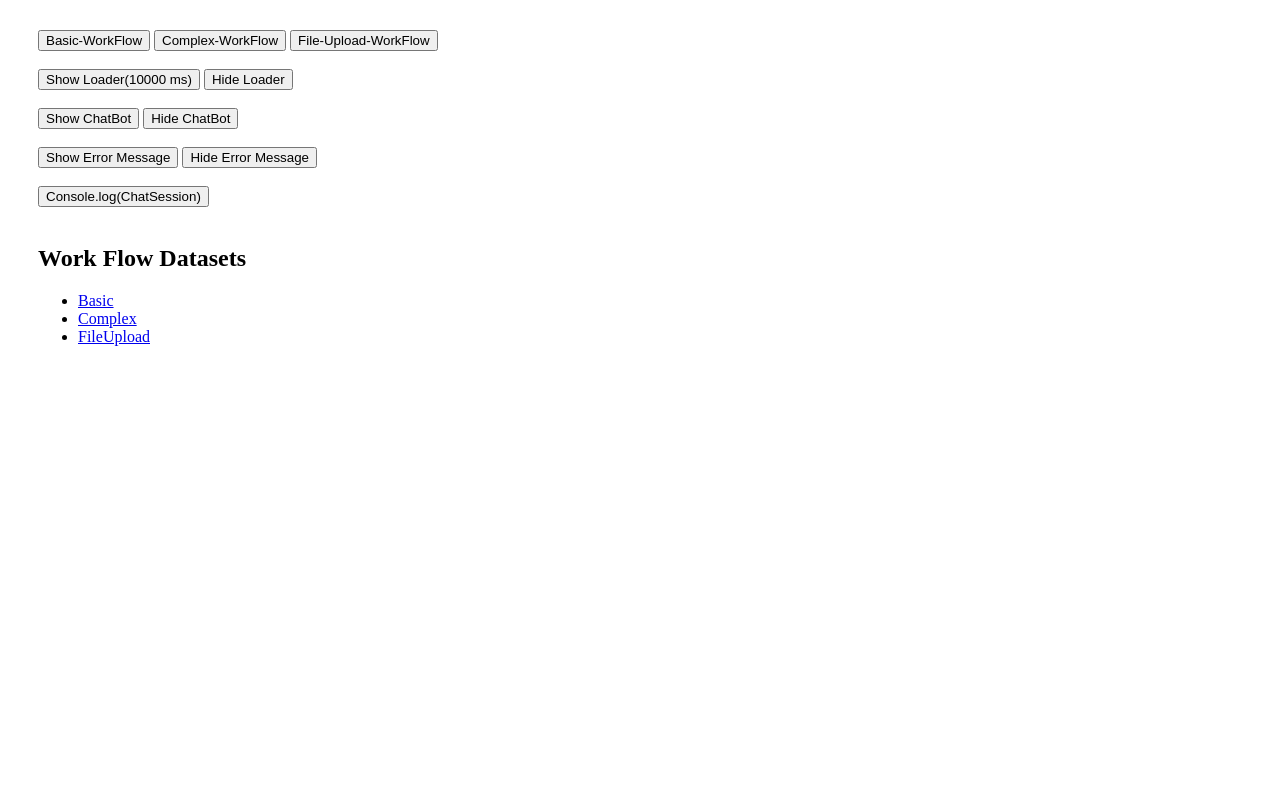
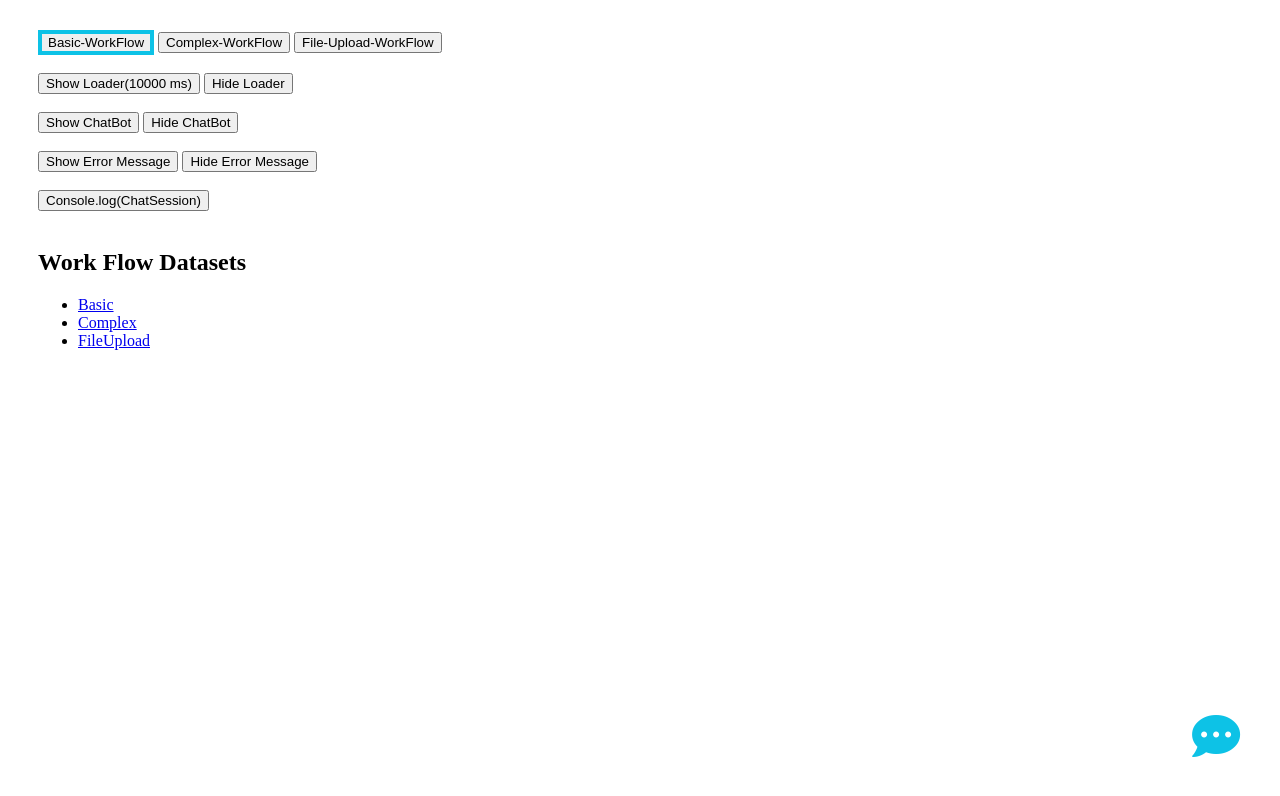
Before and after one commit to KishoreIthadi/ichatbot, a plain HTML site: page index.html in a window 1280 px wide. Drawn offline with Linux system fonts and the light colour scheme.

Commit message:
Update index.html

```diff
--- a/index.html
+++ b/index.html
@@ -5,10 +5,10 @@
     <title> iChatBot </title>
     <link rel="stylesheet" href="https://cdnjs.cloudflare.com/ajax/libs/font-awesome/5.15.1/css/all.min.css">
 
-    <link rel="stylesheet" href="iChatBot/iChatBotStyle.css">
+    <link rel="stylesheet" href="/iChatBotStyle.css">
 
-    <script src="~/iChatBot/iChatBot.js"></script>
-    <script src="/iChatBot/iChatBotConfig.js"></script>
+    <script src="/iChatBot.js"></script>
+    <script src="../iChatBotConfig.js"></script>
     <script src="/iChatBot/Dataset-Basic-WorkFlow.js"></script>
     <script src="/iChatBot/Dataset-Complex-WorkFlow.js"></script>
     <script src="/iChatBot/Dataset-FileUpload-WorkFlow.js"></script>
```
